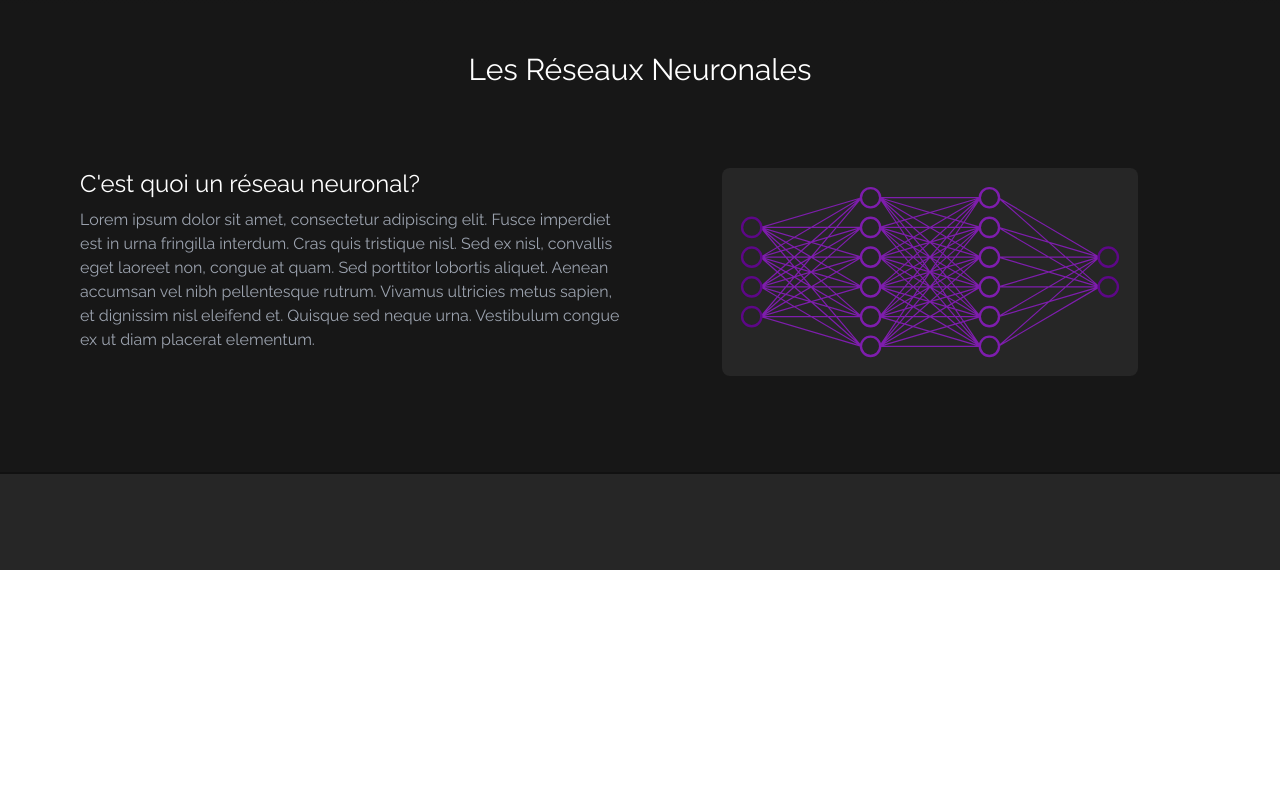
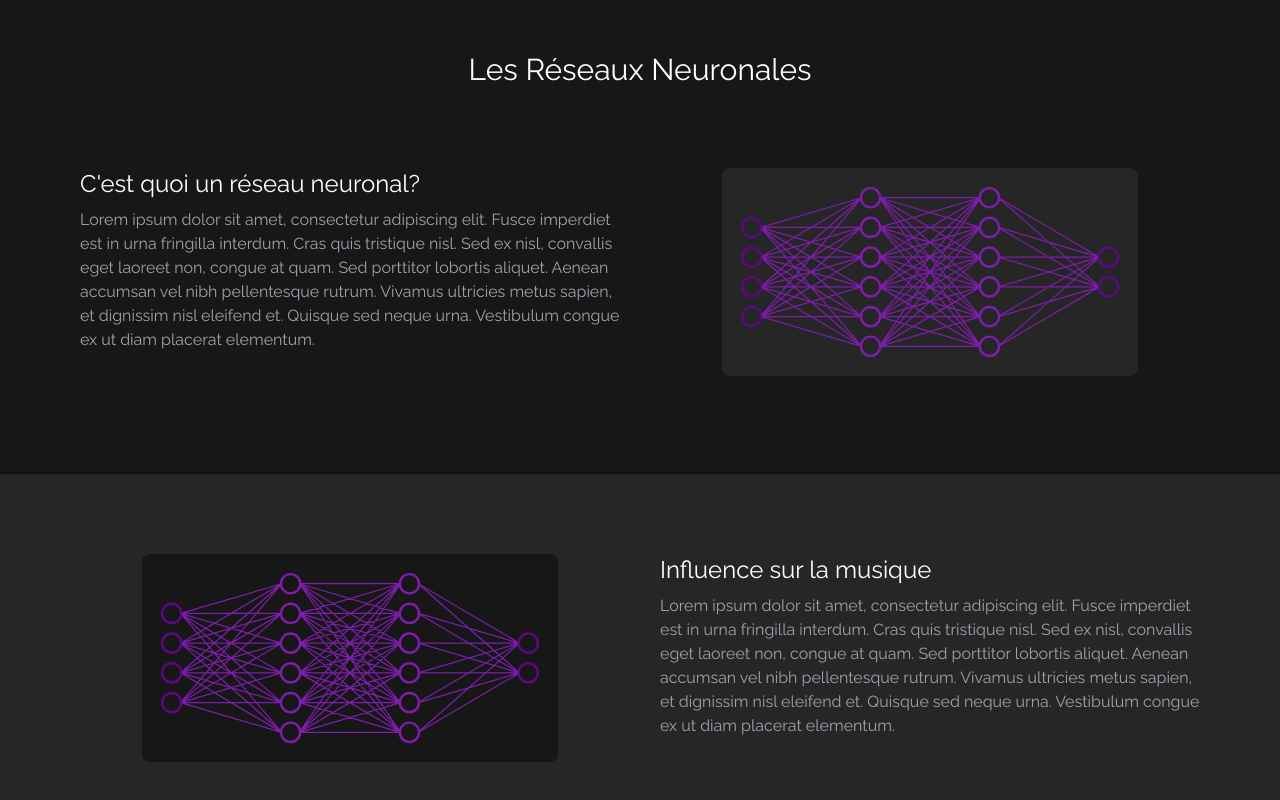
Before and after one commit to TylerStAmour/aimusic, a React (Vite) app: page / in a window 1280 px wide. Shown: the part 1148-1948 px from the top of the page. Before the commit the page ends 1718 px from the top, so only its background shows below. Built offline with nearby package versions, Linux system fonts and the light colour scheme.

Commit message:
Added other section

```diff
--- a/src/components/Particles.tsx
+++ b/src/components/Particles.tsx
@@ -44,7 +44,7 @@ export default () => {
                     },
                     links: {
                         enable: true,
-                        distance: 125,
+                        distance: (window.innerWidth > 1366 ? 200 : 125),
                         color: "#9932CCFF",
                         opacity: 0.6,
                     },
--- a/src/pages/Home.tsx
+++ b/src/pages/Home.tsx
@@ -71,8 +71,16 @@ export default () => {
                     </div>
                 </div>
                 <hr className={"border border-dark border-solid"} />
-                <div className={"bg-neutral-800 pt-24"}>
-
+                <div className={"flex flex-col sm:grid sm:grid-cols-2 sm:gap-10 bg-neutral-800 pt-20 pl-10 sm:pl-20 pr-10 sm:pr-20 pb-24"}>
+                    <div className={"flex h-52 w-full sm:w-auto self-center justify-self-center bg-neutral-900 rounded-lg"}>
+                        <img src={"/svg/neuralnetwork.svg"} />
+                    </div>
+                    <div ref={viewMoreRef} className={"pb-12 sm:pb-0"}>
+                        <p className={"text-white text-xl sm:text-2xl"}>Influence sur la musique</p>
+                        <p className={"text-gray-400 mt-2"}>
+                            Lorem ipsum dolor sit amet, consectetur adipiscing elit. Fusce imperdiet est in urna fringilla interdum. Cras quis tristique nisl. Sed ex nisl, convallis eget laoreet non, congue at quam. Sed porttitor lobortis aliquet. Aenean accumsan vel nibh pellentesque rutrum. Vivamus ultricies metus sapien, et dignissim nisl eleifend et. Quisque sed neque urna. Vestibulum congue ex ut diam placerat elementum.
+                        </p>
+                    </div>
                 </div>
             </div>
         </div>
```
